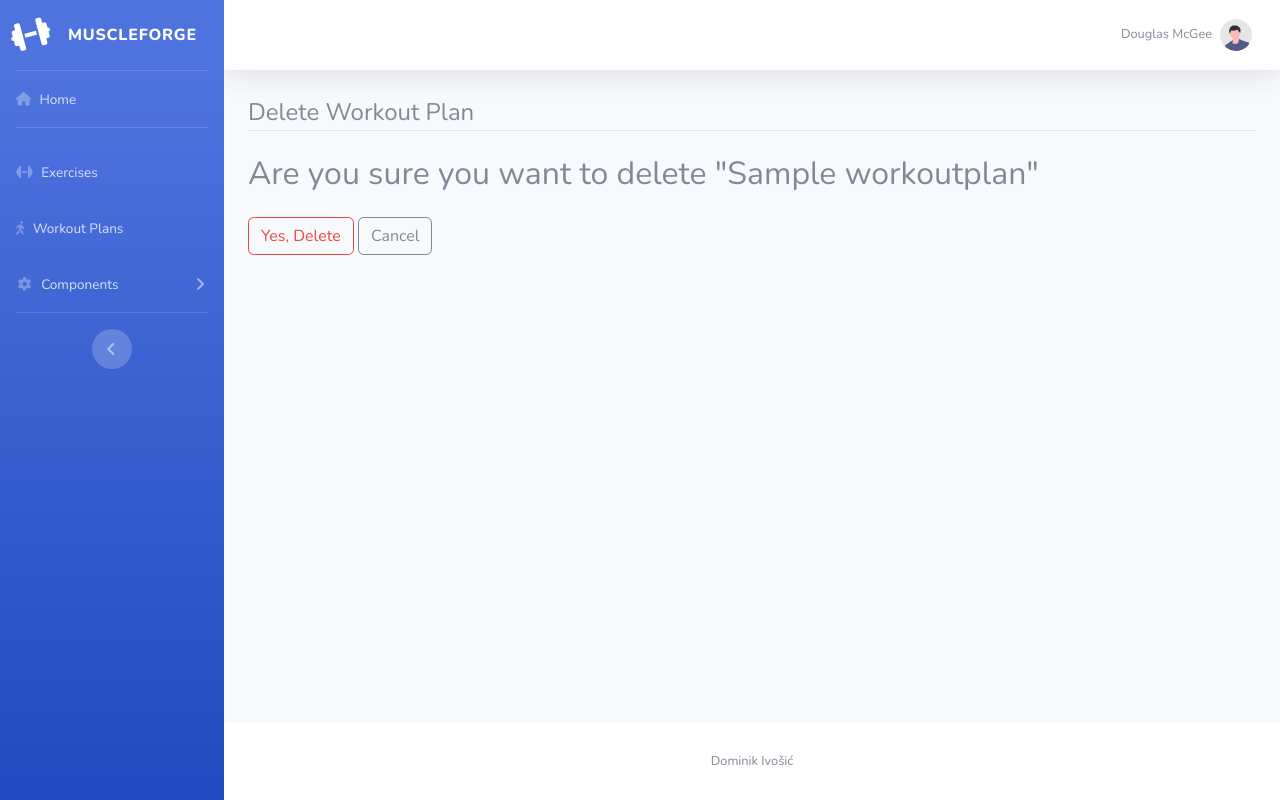
After one commit to SlavicPixel/muscleforge, a Django app: page /workoutplans/1/delete/ in a window 1280 px wide. The commit adds this page. Run offline with Django 5.2, Linux system fonts and the light colour scheme; tables that the repository leaves empty hold one stand-in row (values such as "Sample post"); some libraries are stand-ins or nearby versions.

Commit message:
Modified workout plan views, other minor changes

```diff
--- a/muscleforgeproject/muscleforge/models.py
+++ b/muscleforgeproject/muscleforge/models.py
@@ -1,4 +1,5 @@
 from django.db import models
+from django.urls import reverse
 from django.contrib.auth.models import User
 
 class UserProfile(models.Model):
@@ -17,12 +18,21 @@ class WorkoutPlan(models.Model):
     end_date = models.DateField()
     status = models.BooleanField(default=False)
 
+    def __str__(self):
+        return self.title
+
+    def get_absolute_url(self):
+        return reverse("workoutplan-detail", kwargs={"pk": self.pk})
+
 class Exercise(models.Model):
     name = models.CharField(max_length=100)
     description = models.TextField(blank=True, null=True)
     difficulty_level = models.CharField(max_length=50)
     exercise_type = models.CharField(max_length=50)
     equipment_needed = models.CharField(max_length=100)
+
+    def __str__(self):
+        return self.name
 
 class WorkoutSession(models.Model):
     workout_plan = models.ForeignKey(WorkoutPlan, on_delete=models.CASCADE)
--- a/muscleforgeproject/muscleforge/templates/muscleforge/base.html
+++ b/muscleforgeproject/muscleforge/templates/muscleforge/base.html
@@ -10,7 +10,11 @@
     <meta name="description" content="">
     <meta name="author" content="">
 
-    <title>SB Admin 2 - Blank</title>
+    {% if title %}
+        <title>MuscleForge - {{ title }}</title>
+    {% else %}
+        <title>MuscleForge</title>
+    {% endif %}
 
     <!-- Custom fonts for this template-->
     <link href="{% static "muscleforge/vendor/fontawesome-free/css/all.min.css" %}" rel="stylesheet" type="text/css">
@@ -45,17 +49,21 @@
             <!-- Nav Item - Dashboard -->
             <li class="nav-item">
                 <a class="nav-link" href="{% url "muscleforge-home" %}">
-                    <i class="fas fa-fw fa-tachometer-alt"></i>
-                    <span>Dashboard</span></a>
+                    <i class="fa-solid fa-house"></i>
+                    <span>Home</span></a>
             </li>
 
             <!-- Divider -->
             <hr class="sidebar-divider">
 
-            <!-- Heading -->
-            <div class="sidebar-heading">
-                Interface
-            </div>
+            <li class="nav-item">
+                <a class="nav-link" href="{% url "exercise-list" %}">
+                    <i class="fa-solid fa-dumbbell"></i>
+                    <span>Exercises</span></a>
+                <a class="nav-link" href="{% url "workoutplan-list" %}">
+                        <i class="fa-solid fa-person-walking"></i>
+                        <span>Workout Plans</span></a>
+            </li>
 
             <!-- Nav Item - Pages Collapse Menu -->
             <li class="nav-item">
@@ -195,6 +203,9 @@
     <!-- Custom scripts for all pages-->
     <script src="{% static "muscleforge/js/sb-admin-2.min.js" %}"></script>
 
+    <!-- Font Awesome kit-->
+    <script src="https://kit.fontawesome.com/6695ee7bb1.js" crossorigin="anonymous"></script>
+
 </body>
 
 </html>
--- /dev/null
+++ b/muscleforgeproject/muscleforge/templates/muscleforge/workoutplan_confirm_delete.html
@@ -0,0 +1,16 @@
+{% extends "muscleforge/base.html" %}
+{% block content %}
+    <div class="container">
+        <form method="post">
+            {% csrf_token %}
+            <fieldset class="form-group">
+                <legend class="border-bottom mb-4">Delete Workout Plan</legend>
+                <h2>Are you sure you want to delete "{{ object.title }}"</h2>
+            </fieldset>
+            <div class="form-group">
+                <button class="btn btn-outline-danger" type="submit">Yes, Delete</button>
+                <a class="btn btn-outline-secondary" href="{% url 'exercise-list' %}">Cancel</a>
+            </div>
+        </form>
+    </div>
+{% endblock content %}
--- a/muscleforgeproject/muscleforge/templates/muscleforge/workoutplan_detail.html
+++ b/muscleforgeproject/muscleforge/templates/muscleforge/workoutplan_detail.html
@@ -9,8 +9,8 @@
             <p class="card-text"><strong>Start Date:</strong> {{ workout_plan.start_date|date:"F d, Y" }}</p>
             <p class="card-text"><strong>End Date:</strong> {{ workout_plan.end_date|date:"F d, Y" }}</p>
             <p class="card-text"><strong>Status:</strong> {{ workout_plan.status }}</p>
-            {% comment %} <a href="{% url 'workout_plan_edit' workout_plan.id %}" class="btn btn-primary">Edit Plan</a>
-            <a href="{% url 'workout_plan_delete' workout_plan.id %}" class="btn btn-danger">Delete Plan</a> {% endcomment %}
+            <a href="{% url 'workoutplan-update' workout_plan.id %}" class="btn btn-primary">Edit Plan</a>
+            <a href="{% url 'workoutplan-delete' workout_plan.id %}" class="btn btn-danger">Delete Plan</a>
         </div>
     </div>
 
--- a/muscleforgeproject/muscleforge/templates/muscleforge/workoutplan_list.html
+++ b/muscleforgeproject/muscleforge/templates/muscleforge/workoutplan_list.html
@@ -6,7 +6,7 @@
               <div class="col-md-4">
                 <div class="card" style="width: 18rem;">
                   <div class="card-body">
-                    <h5 class="card-title"><a href="{% url 'workoutplans-detail' workoutplan.id %}" class="text-decoration-none">{{ workoutplan.title }}</a></h5>
+                    <h5 class="card-title"><a href="{% url 'workoutplan-detail' workoutplan.id %}" class="text-decoration-none">{{ workoutplan.title }}</a></h5>
                     <h6 class="card-subtitle mb-2 text-muted">{{ workoutplan.start_date }} - {{ workoutplan.end_date }}</h6>
                     <p class="card-text">{{ exercise.description }}</p>
                     {% if workoutplan.status %}
--- a/muscleforgeproject/muscleforge/urls.py
+++ b/muscleforgeproject/muscleforge/urls.py
@@ -7,7 +7,9 @@ from .views import (
     ExerciseDeleteView,
     WorkoutPlanListView,
     WorkoutPlanCreateView,
-    WorkoutPlanDetailView
+    WorkoutPlanDetailView,
+    WorkoutPlanUpdateView,
+    WorkoutPlanDeleteView
 )
 
 urlpatterns = [
@@ -16,7 +18,9 @@ urlpatterns = [
     path('exercises/new/', ExerciseCreateView.as_view(), name="exercise-new"),
     path('exercises/<int:pk>/update/', ExerciseUpdateView.as_view(), name="exercise-update"),
     path('exercises/<int:pk>/delete/', ExerciseDeleteView.as_view(), name="exercise-delete"),
-    path('workoutplans/', WorkoutPlanListView.as_view(), name="workoutplans-list"),
-    path('workoutplans/<int:pk>/', WorkoutPlanDetailView.as_view(), name="workoutplans-detail"),
-    path('workoutplans/new/', WorkoutPlanCreateView.as_view(), name="workoutplans-new"),
+    path('workoutplans/', WorkoutPlanListView.as_view(), name="workoutplan-list"),
+    path('workoutplans/<int:pk>/', WorkoutPlanDetailView.as_view(), name="workoutplan-detail"),
+    path('workoutplans/new/', WorkoutPlanCreateView.as_view(), name="workoutplan-new"),
+    path('workoutplans/<int:pk>/update/', WorkoutPlanUpdateView.as_view(), name="workoutplan-update"),
+    path('workoutplans/<int:pk>/delete/', WorkoutPlanDeleteView.as_view(), name="workoutplan-delete"),
 ]
--- a/muscleforgeproject/muscleforge/views.py
+++ b/muscleforgeproject/muscleforge/views.py
@@ -47,3 +47,22 @@ class WorkoutPlanCreateView(CreateView):
 class WorkoutPlanDetailView(DetailView):
     model = WorkoutPlan
     context_object_name = 'workout_plan'
+
+    def get_context_data(self, **kwargs):
+        workoutplan = self.get_object()
+        context = super().get_context_data(**kwargs)
+        context['title'] = f'{workoutplan.title}'
+        return context
+
+class WorkoutPlanUpdateView(UpdateView): # dodati login reguired
+    model = WorkoutPlan
+    form_class = WorkoutPlanForm
+    context_object_name = 'workout_plan'
+
+    def form_valid(self, form):
+        form.instance.user = self.request.user
+        return super().form_valid(form)
+
+class WorkoutPlanDeleteView(DeleteView): # dodati login reguired
+    model = WorkoutPlan
+    success_url = '/workoutplans/'
```
